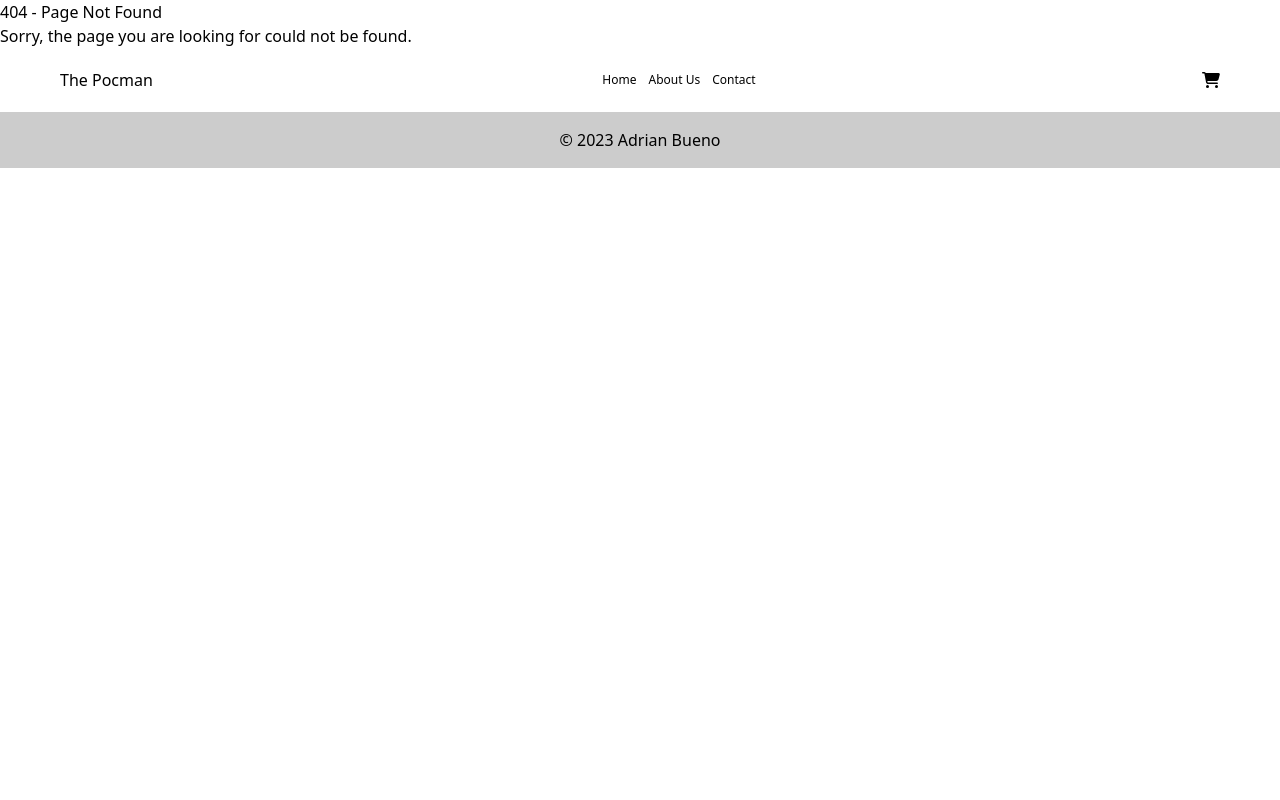
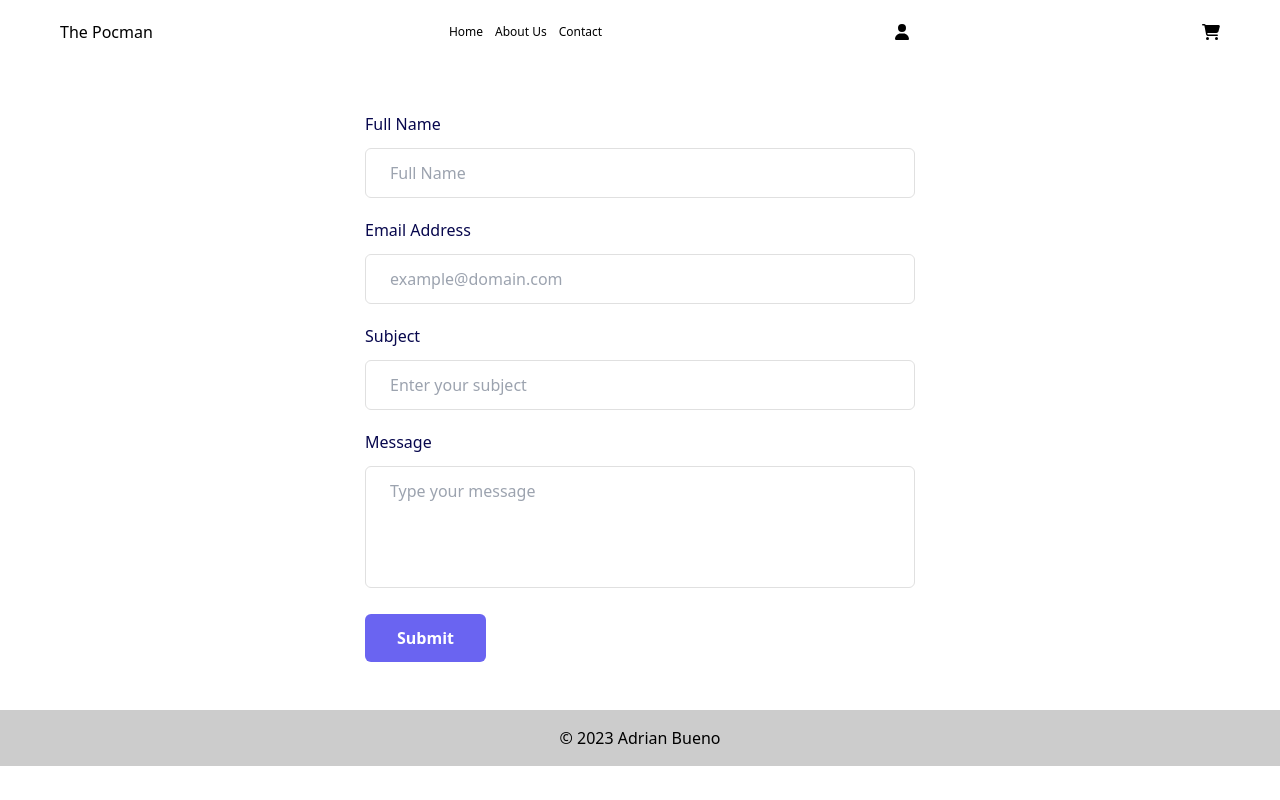
Before and after one commit to adrianlbueno/the-pocman-online-shop, a React (Vite) app: page /contact in a window 1280 px wide. Before the commit this address had no page. Built offline with nearby package versions, Linux system fonts and the light colour scheme.

Commit message:
add contact page

```diff
--- a/src/App.jsx
+++ b/src/App.jsx
@@ -2,6 +2,7 @@ import { Route, Routes } from "react-router-dom";
 import Footer from './components/common/Footer';
 import Header from "./components/common/Header";
 import AboutPage from "./pages/AboutPage";
+import Contact from "./pages/Contact";
 import HomePage from "./pages/HomePage";
 import LogInPage from "./pages/LoginPage";
 import NotFoundPage from "./pages/NotFoundPage";
@@ -10,15 +11,16 @@ import SignUpPage from "./pages/SignUpPage";
 const App = () => {
   return (
     <>
+      <Header />
       <Routes>
         <Route path="/" element={<HomePage />} />
         <Route path="about" element={<AboutPage />} />
+        <Route path="contact" element={<Contact />} />
         <Route path="login" element={<LogInPage />} />
         <Route path="signUp" element={<SignUpPage />} />
         <Route path="*" element={<NotFoundPage />} />
       </Routes>
 
-      <Header />
       <Footer />
     </>
   )
--- a/src/components/common/Header.jsx
+++ b/src/components/common/Header.jsx
@@ -1,5 +1,5 @@
 
-import { faBars, faCartShopping } from '@fortawesome/free-solid-svg-icons';
+import { faBars, faCartShopping, faUser } from '@fortawesome/free-solid-svg-icons';
 import { FontAwesomeIcon } from '@fortawesome/react-fontawesome';
 import { useCallback, useState } from "react";
 import { Link } from "react-router-dom";
@@ -42,6 +42,11 @@ const Header = () => {
                     ))}
                 </div>
                 <div >
+                    <Link to="login">
+                        <FontAwesomeIcon icon={faUser} />
+                    </Link>
+                </div>
+                <div >
                     <FontAwesomeIcon icon={faCartShopping} />
                 </div>
             </header>
--- /dev/null
+++ b/src/pages/Contact.jsx
@@ -0,0 +1,81 @@
+const Contact = () => {
+    return (
+        <>
+            <div className="flex items-center justify-center p-12">
+                <div className="mx-auto w-full max-w-[550px]">
+                    <form>
+                        <div className="mb-5">
+                            <label
+                                htmlFor="name"
+                                className="mb-3 block text-base font-medium text-[#07074D]"
+                            >
+                                Full Name
+                            </label>
+                            <input
+                                type="text"
+                                name="name"
+                                id="name"
+                                placeholder="Full Name"
+                                className="w-full rounded-md border border-[#e0e0e0] bg-white py-3 px-6 text-base font-medium text-[#6B7280] outline-none focus:border-[#6A64F1] focus:shadow-md"
+                            />
+                        </div>
+                        <div className="mb-5">
+                            <label
+                                htmlFor="email"
+                                className="mb-3 block text-base font-medium text-[#07074D]"
+                            >
+                                Email Address
+                            </label>
+                            <input
+                                type="email"
+                                name="email"
+                                id="email"
+                                placeholder="example@domain.com"
+                                className="w-full rounded-md border border-[#e0e0e0] bg-white py-3 px-6 text-base font-medium text-[#6B7280] outline-none focus:border-[#6A64F1] focus:shadow-md"
+                            />
+                        </div>
+                        <div className="mb-5">
+                            <label
+                                htmlFor="subject"
+                                className="mb-3 block text-base font-medium text-[#07074D]"
+                            >
+                                Subject
+                            </label>
+                            <input
+                                type="text"
+                                name="subject"
+                                id="subject"
+                                placeholder="Enter your subject"
+                                className="w-full rounded-md border border-[#e0e0e0] bg-white py-3 px-6 text-base font-medium text-[#6B7280] outline-none focus:border-[#6A64F1] focus:shadow-md"
+                            />
+                        </div>
+                        <div className="mb-5">
+                            <label
+                                htmlFor="message"
+                                className="mb-3 block text-base font-medium text-[#07074D]"
+                            >
+                                Message
+                            </label>
+                            <textarea
+                                rows="4"
+                                name="message"
+                                id="message"
+                                placeholder="Type your message"
+                                className="w-full resize-none rounded-md border border-[#e0e0e0] bg-white py-3 px-6 text-base font-medium text-[#6B7280] outline-none focus:border-[#6A64F1] focus:shadow-md"
+                            ></textarea>
+                        </div>
+                        <div>
+                            <button
+                                className="hover:shadow-form rounded-md bg-[#6A64F1] py-3 px-8 text-base font-semibold text-white outline-none"
+                            >
+                                Submit
+                            </button>
+                        </div>
+                    </form>
+                </div>
+            </div></>
+
+    );
+}
+
+export default Contact;
```
